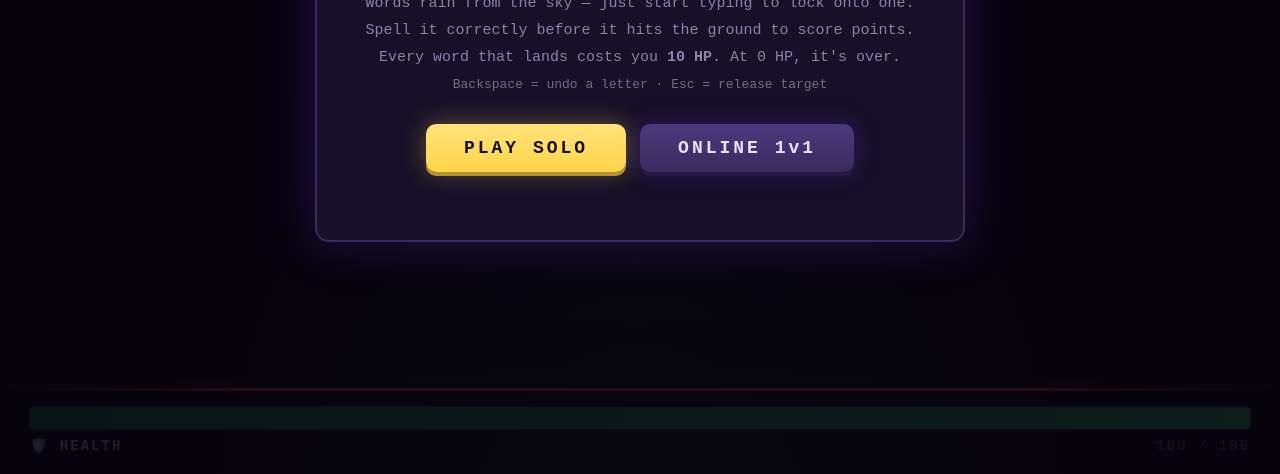
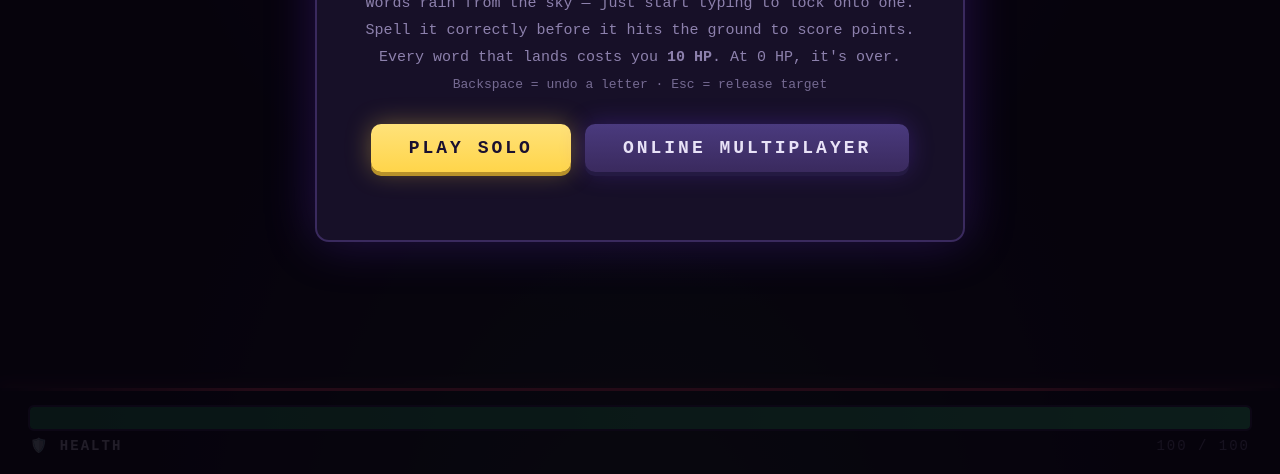
Before and after one commit to Ashish-SlashEasy/WordFall, a plain HTML site: page index.html in a window 1280 px wide. Shown: the part 326-800 px from the top of the page. Drawn offline with Linux system fonts and the light colour scheme; no server answers.

Commit message:
Rename Online 1v1 to Online Multiplayer to match custom room sizes
Co-Authored-By: Claude Sonnet 5 <noreply@anthropic.com>

```diff
--- a/index.html
+++ b/index.html
@@ -70,7 +70,7 @@
         </p>
         <div class="btn-row">
           <button id="start-btn" class="btn">PLAY SOLO</button>
-          <button id="online-btn" class="btn btn--secondary">ONLINE 1v1</button>
+          <button id="online-btn" class="btn btn--secondary">ONLINE MULTIPLAYER</button>
         </div>
         <p id="online-hint" class="overlay__hint overlay__hint--warn"></p>
 
@@ -85,7 +85,7 @@
     <!-- ===== Online setup overlay (name + create/join room) ===== -->
     <div id="online-screen" class="overlay">
       <div class="overlay__panel">
-        <h1 class="overlay__title">🌐 ONLINE 1v1</h1>
+        <h1 class="overlay__title">🌐 ONLINE MULTIPLAYER</h1>
 
         <div id="online-setup">
           <input
--- a/script.js
+++ b/script.js
@@ -616,7 +616,7 @@ function showSoloResults(stats) {
 }
 
 /* ------------------------------------------------------------
-   Online 1v1 — talks to the relay in server.js.
+   Online multiplayer — talks to the relay in server.js.
    Transport: EventSource (server → us) + fetch POST (us → server).
    ------------------------------------------------------------ */
 
```
